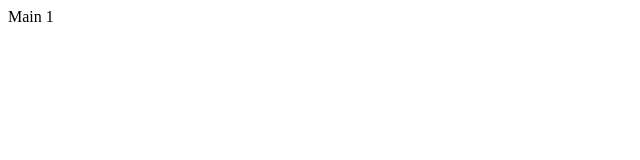
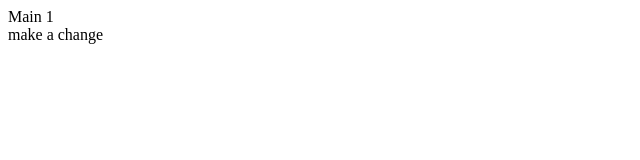
Before and after one commit to OrandelP/project2s, a plain HTML site: page index.html in a window 1280 px wide. Shown: the full height of the page, 0-640 px from the left. Drawn offline with Linux system fonts and the light colour scheme.

```diff
--- a/index.html
+++ b/index.html
@@ -5,12 +5,19 @@
     <meta http-equiv="X-UA-Compatible" content="IE=edge">
     <meta name="viewport" content="width=device-width, initial-scale=1.0">
     <title>Document</title>
+
+
+
+<link rel="stylesheet href=style.css">
+
 </head>
 <body>
     <div>Main 1</div>
 
 
 
+<div>make a change</div>
+
 
 
 </body>
--- a/styles.css
+++ b/styles.css
@@ -0,0 +1,4 @@
+body{
+    color: black;
+    font-family:Cambria, Cochin, Georgia, Times, 'Times New Roman', serif
+}
```
